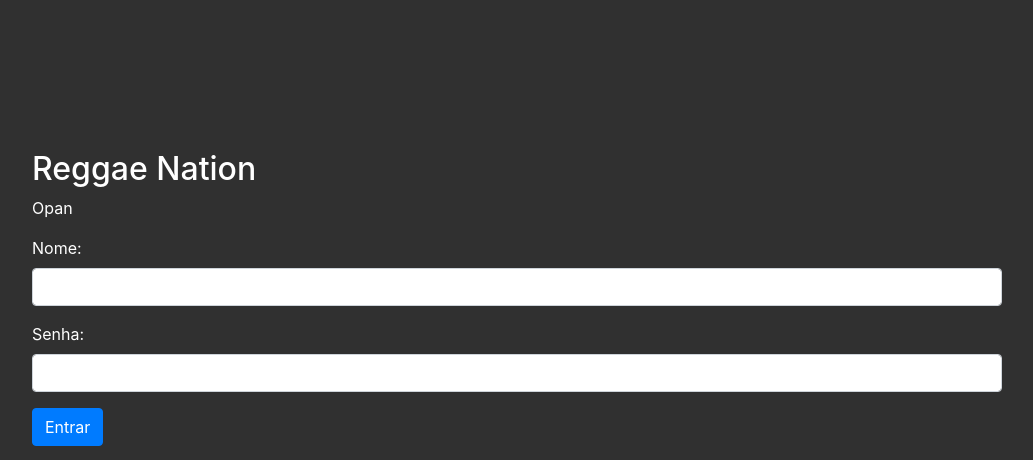
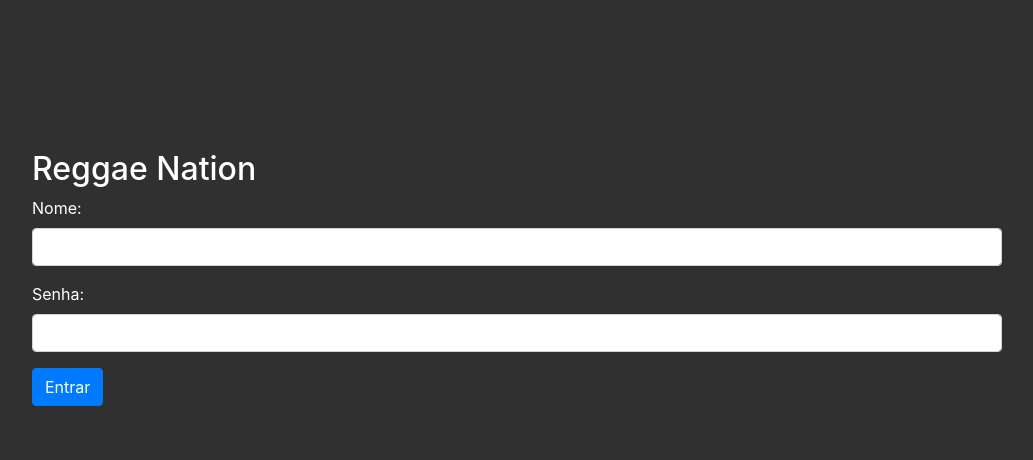
Before and after one commit to MathsCostinha/reggae, a Django app: page / in a window 1280 px wide. Shown: the top 460 px of the page, without its empty margins (123-1156 px from the left). Run offline with Django 3.2, Linux system fonts and the light colour scheme; some libraries are stand-ins or nearby versions.

Commit message:
Retirando 'opan'

```diff
--- a/templates/login.html
+++ b/templates/login.html
@@ -15,7 +15,6 @@
     <div class="principal">
 <div class="container">
         <h2>Reggae Nation</h2>
-        <p>Opan</p>
         <form action="/action_page.php">
           <div class="form-group">
             <label for="usr">Nome:</label>
```
